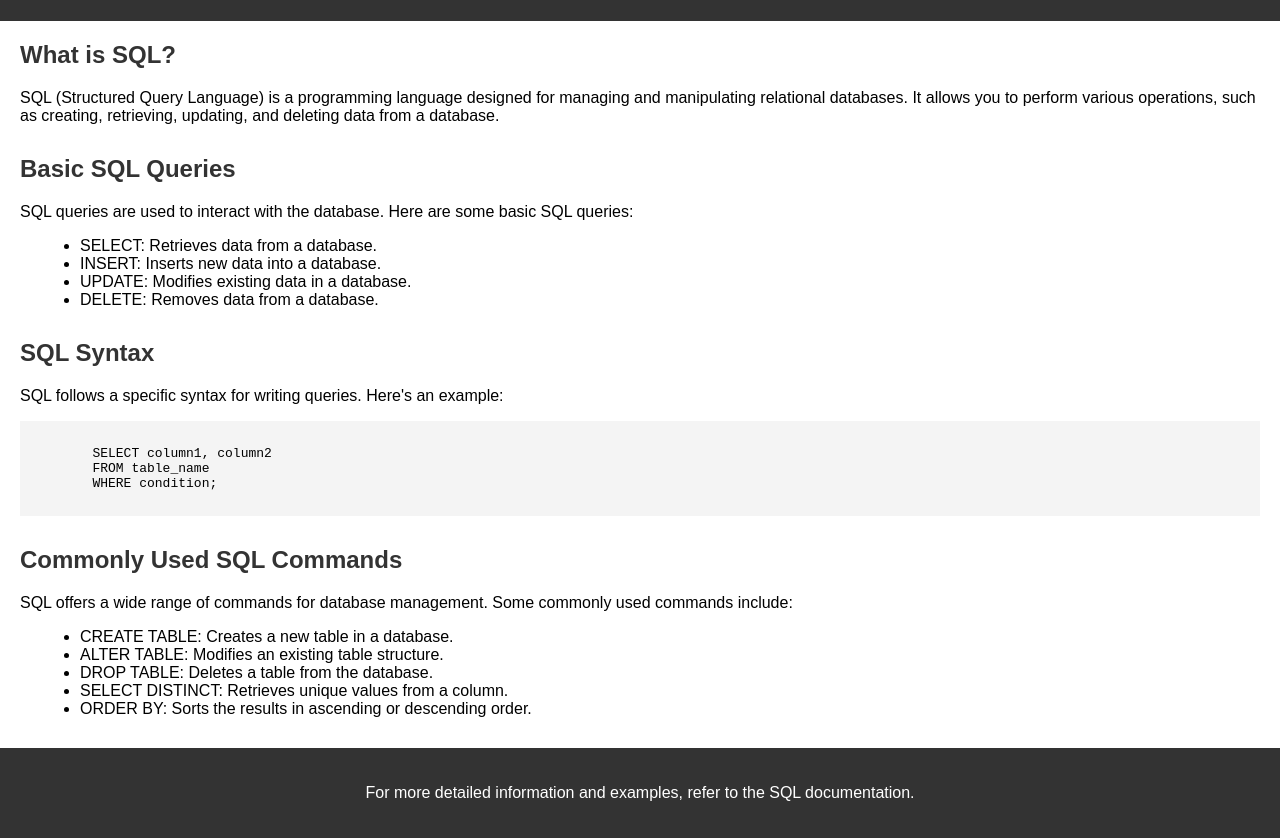
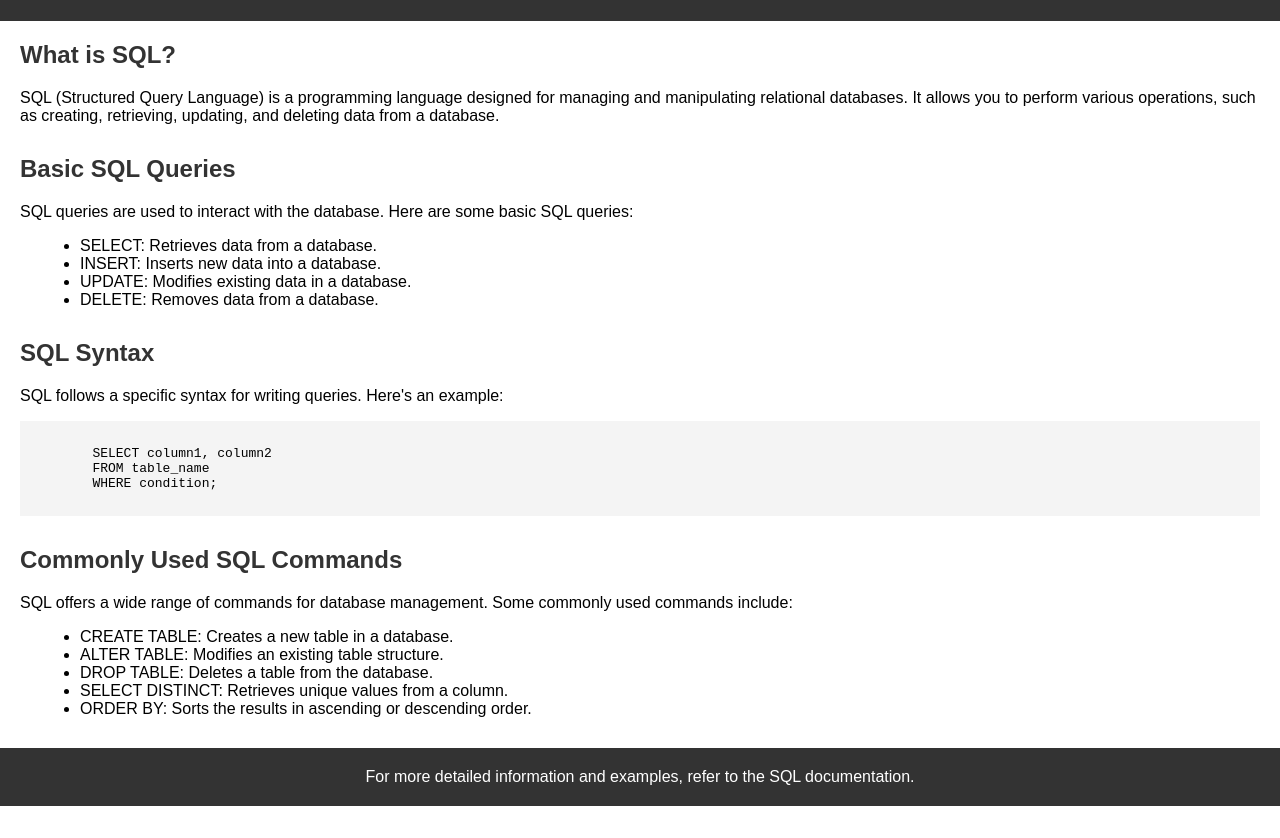
Before and after one commit to vedpbharti/SQL-Introduction-Blog, a plain HTML site: page index.html in a window 1280 px wide. Shown: the part 99-937 px from the top of the page. After the commit the page ends 905 px from the top, so only its background shows below. Drawn offline with Linux system fonts and the light colour scheme.

Commit message:
Update style.css
update css

```diff
--- a/style.css
+++ b/style.css
@@ -42,3 +42,7 @@ footer {
   padding: 20px;
   text-align: center;
 }
+
+footer p {
+  margin: 0;
+}
```
